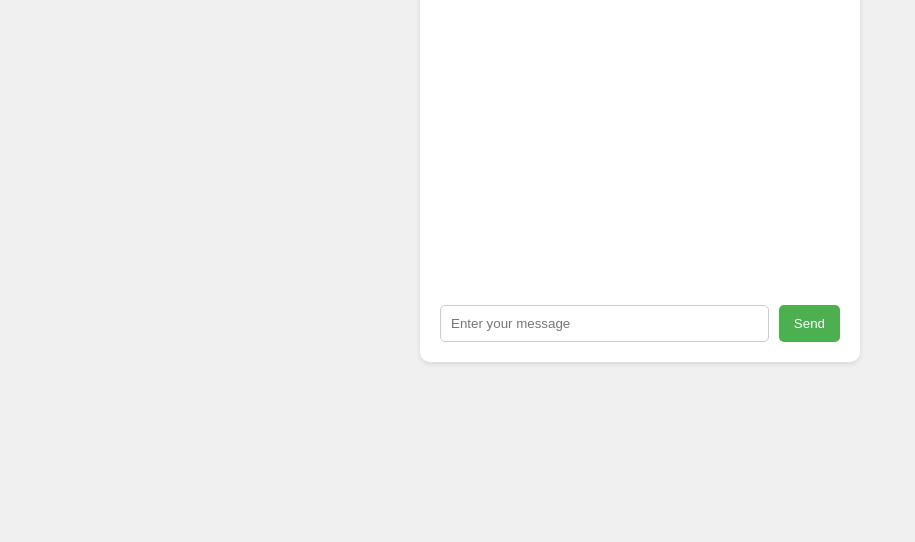
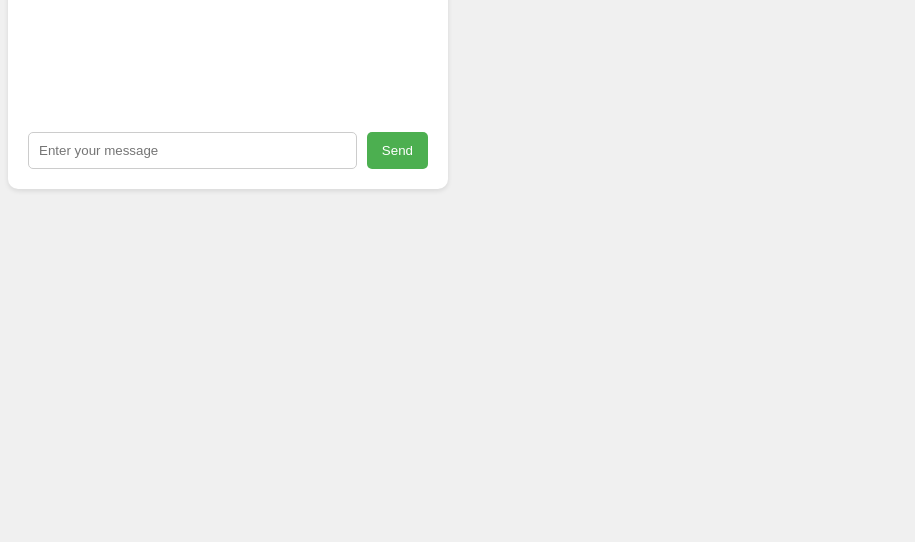
Before and after one commit to navneet2723/Sweedney77, a browser extension: page index.html in a window 1280 px wide. Shown: the part 274-816 px from the top of the page, without its empty margins (0-915 px from the left). Drawn offline with Linux system fonts and the light colour scheme.

Commit message:
Change posi

```diff
--- a/index.html
+++ b/index.html
@@ -5,9 +5,6 @@
 <style>
   body {
     font-family: sans-serif;
-    display: flex;
-    justify-content: center;
-    align-items: center;
     min-height: 100vh;
     background-color: #f0f0f0;
   }
--- a/package.json
+++ b/package.json
@@ -4,7 +4,8 @@
   "description": "",
   "main": "index.js",
   "scripts": {
-    "test": "echo \"Error: no test specified\" && exit 1"
+    "test": "echo \"Error: no test specified\" && exit 1",
+    "dev": "nodemon server.js"
   },
   "keywords": [],
   "author": "",
@@ -13,5 +14,8 @@
     "@google/generative-ai": "^0.1.3",
     "dotenv": "^16.4.5",
     "express": "^4.21.0"
+  },
+  "devDependencies": {
+    "nodemon": "^3.1.7"
   }
 }
```
Also changed, not shown: 1 other file.
